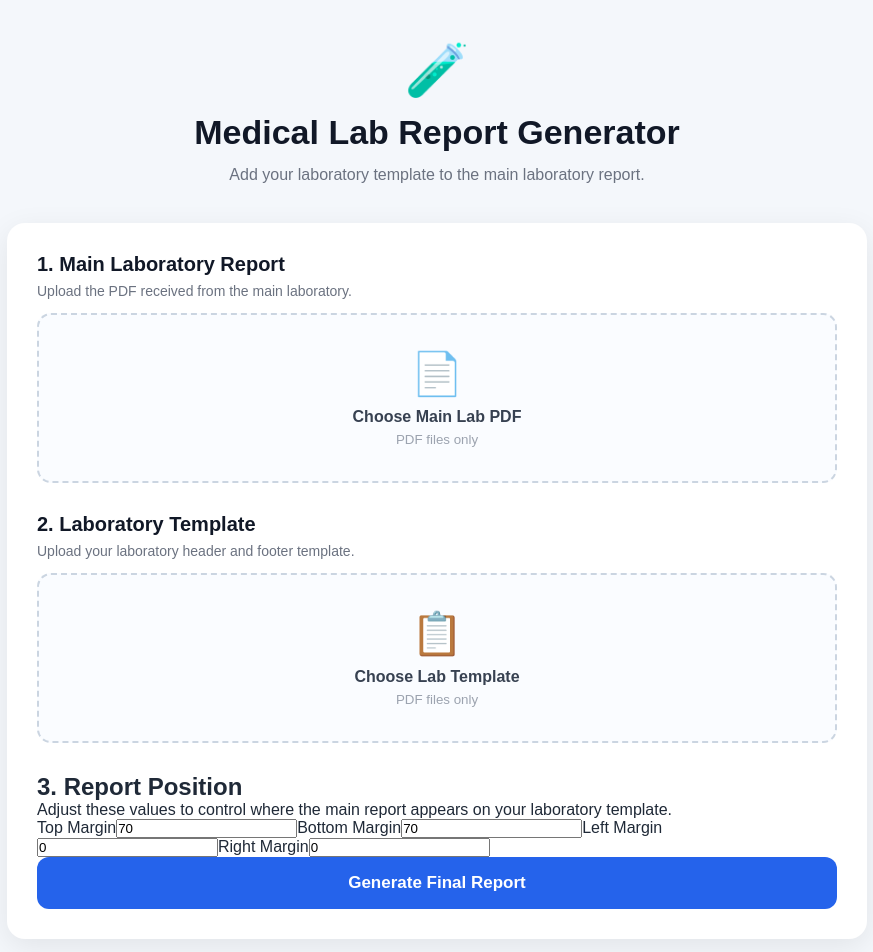
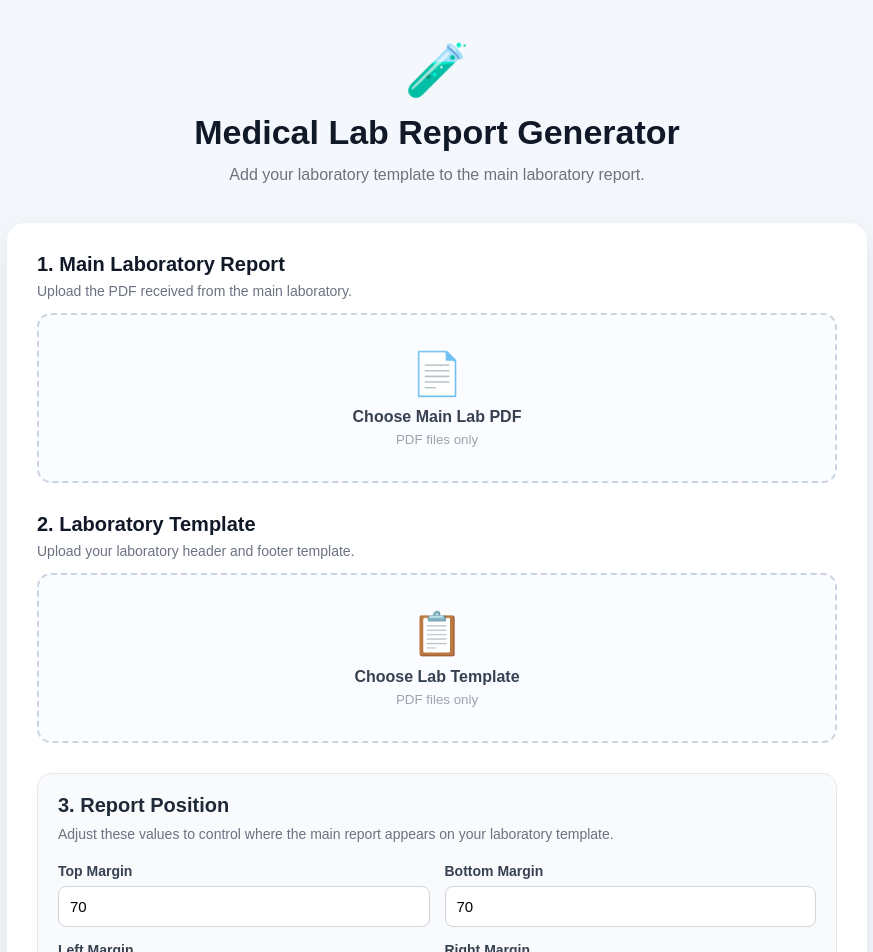
Before and after one commit to harshitsharma4648/lab_report_generator, a Next.js app: page / in a window 1280 px wide. Shown: the top 952 px of the page, without its empty margins (203-1076 px from the left). Built offline with nearby package versions, Linux system fonts and the light colour scheme.

Commit message:
Add styles for settings section in globals.css
Added styles for settings section including layout and input fields.

```diff
--- a/app/globals.css
+++ b/app/globals.css
@@ -266,3 +266,62 @@ footer {
   color: #dc2626;
   font-size: 14px;
 }
+
+/* Report Settings */
+
+.settings {
+  margin-top: 10px;
+  margin-bottom: 30px;
+  padding: 20px;
+  background: #f8fafc;
+  border-radius: 14px;
+  border: 1px solid #e5e7eb;
+}
+
+.settings h2 {
+  font-size: 20px;
+  margin-bottom: 7px;
+}
+
+.settings p {
+  color: #6b7280;
+  font-size: 14px;
+  line-height: 1.5;
+  margin-bottom: 18px;
+}
+
+.settings-grid {
+  display: grid;
+  grid-template-columns: 1fr 1fr;
+  gap: 15px;
+}
+
+.settings-grid label {
+  display: flex;
+  flex-direction: column;
+  gap: 7px;
+  font-size: 14px;
+  font-weight: 600;
+  color: #374151;
+}
+
+.settings-grid input {
+  width: 100%;
+  padding: 11px;
+  border: 1px solid #d1d5db;
+  border-radius: 8px;
+  font-size: 15px;
+  outline: none;
+}
+
+.settings-grid input:focus {
+  border-color: #2563eb;
+}
+
+@media (max-width: 600px) {
+
+  .settings-grid {
+    grid-template-columns: 1fr;
+  }
+
+}
```
